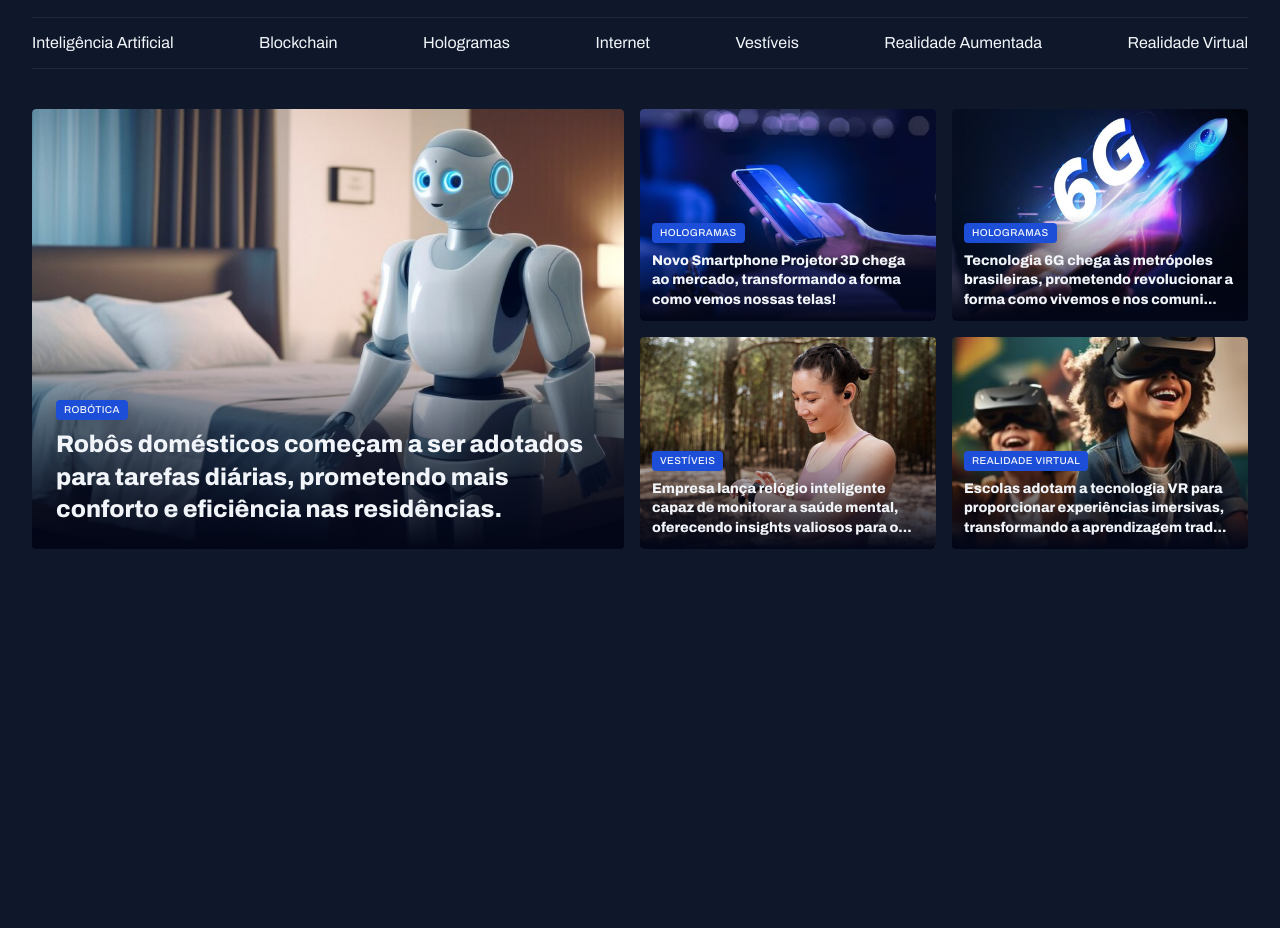
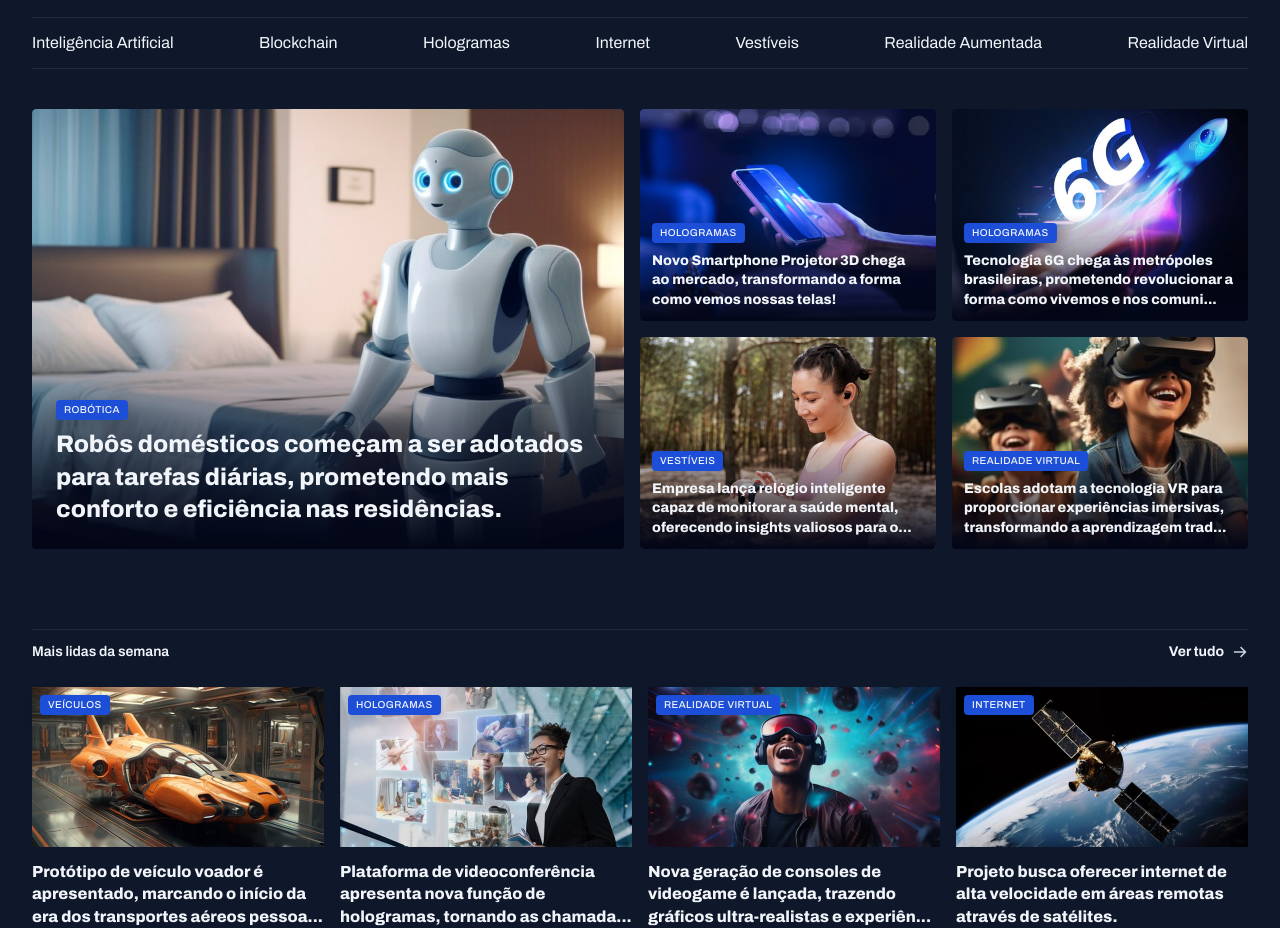
Before and after one commit to vargastm/portal-de-noticias, a plain HTML site: page index.html in a window 1280 px wide. Shown: the part 55-983 px from the top of the page. Before the commit the page ends 800 px from the top, so only its background shows below. Drawn offline with Linux system fonts and the light colour scheme.

Commit message:
Created section most read of the week

```diff
--- a/assets/styles/global.css
+++ b/assets/styles/global.css
@@ -52,6 +52,7 @@ img {
 
 main {
   margin-top: 40px;
+  gap: 80px;
 }
 
 
--- a/assets/styles/sections.css
+++ b/assets/styles/sections.css
@@ -1,3 +1,27 @@
+section {
+  header {
+    border-top: 1px solid var(--stroke-color);
+    padding-block: 12px 24px;
+    font: var(--text-span);
+
+    a {
+      justify-self: end;
+      align-items: center;
+      gap: 8px;
+
+      span {
+        background-image: url(../../assets/icons/icon-arrow-right.svg);
+        height: 16px;
+        width: 16px;
+      }
+
+      &:hover span {
+        background-image: url(../../assets/icons/icon-arrow-right-hover.svg);
+      }
+    }
+  }
+}
+
 #featured {
   img {
     height: 100%;
@@ -37,3 +61,28 @@
     }
   }
 }
+
+#weekly {
+  & > div {
+    grid-template-columns: repeat(4, 292px);
+  }
+
+  img {
+    height: 160px;
+  }
+
+  figure {
+    position: relative;
+
+    .content-tag {
+      position: absolute;
+      top: 8px;
+      left: 8px;
+    }
+
+    p {
+      margin-top: 8px;
+      font-weight: 800;
+    }
+  }
+}
--- a/index.html
+++ b/index.html
@@ -93,6 +93,41 @@
         </figure>
       </div>
     </section>
+
+    <section id="weekly">
+      <header class="grid grid-flow-col">
+        <h3>Mais lidas da semana</h3>
+        <a href="#" class="grid grid-flow-col">
+          <strong>Ver tudo</strong>
+          <span></span>
+        </a>
+      </header>
+      <div class="grid gap-16">
+        <figure>
+          <span class="content-tag">Veículos</span>
+          <img src="assets/images/image-06.png" alt="">
+          <p>Protótipo de veículo voador é apresentado, marcando o início da era dos transportes aéreos pessoa...</p>
+        </figure>
+
+        <figure>
+          <span class="content-tag">Hologramas</span>
+          <img src="assets/images/image-07.png" alt="">
+          <p>Plataforma de videoconferência apresenta nova função de hologramas, tornando as chamada...</p>
+        </figure>
+
+        <figure>
+          <span class="content-tag">Realidade virtual</span>
+          <img src="assets/images/image-08.png" alt="">
+          <p>Nova geração de consoles de videogame é lançada, trazendo gráficos ultra-realistas e experiên...</p>
+        </figure>
+
+        <figure>
+          <span class="content-tag">Internet</span>
+          <img src="assets/images/image-09.png" alt="">
+          <p>Projeto busca oferecer internet de alta velocidade em áreas remotas através de satélites.</p>
+        </figure>
+      </div>
+    </section>
   </main>
 </body>
 </html>
```
